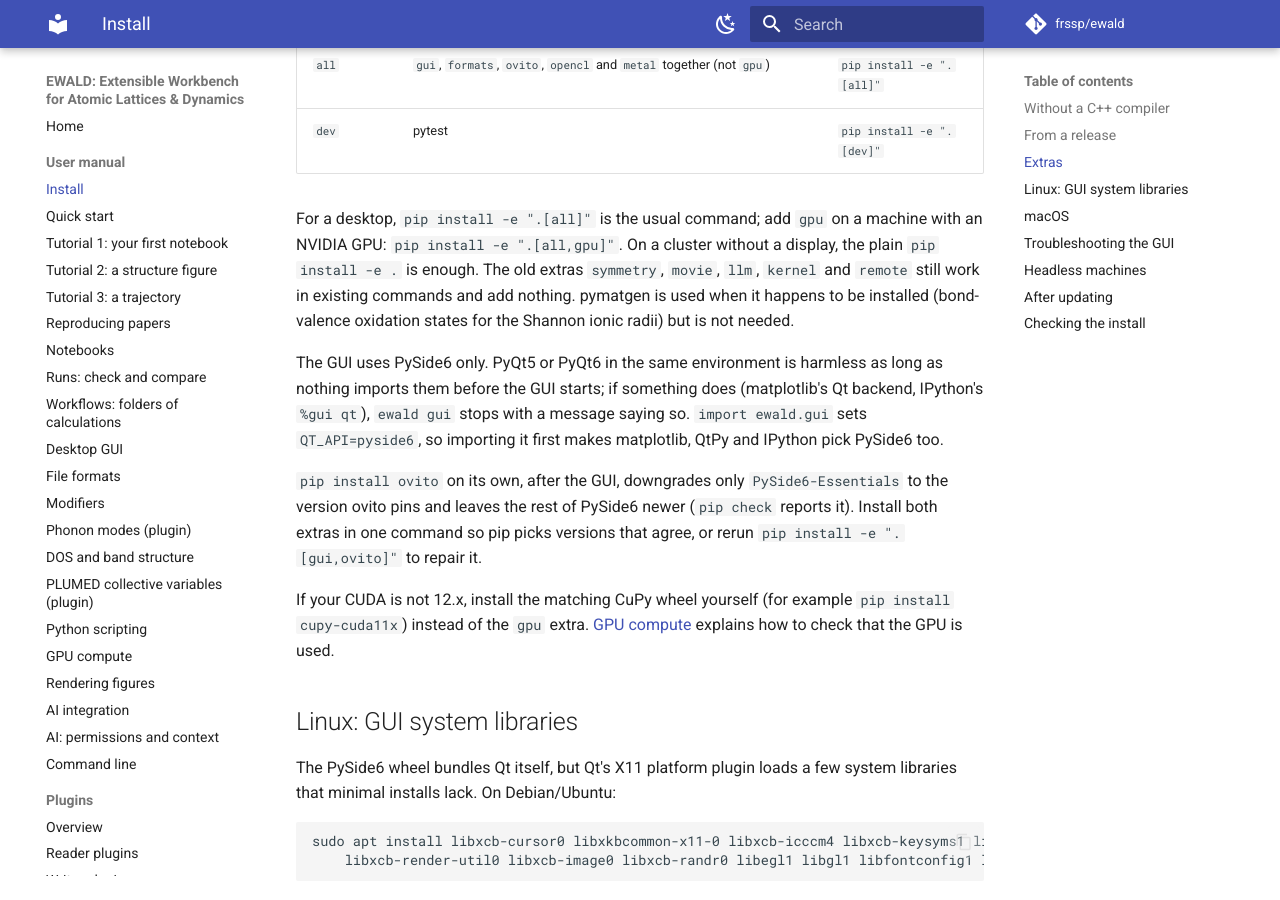
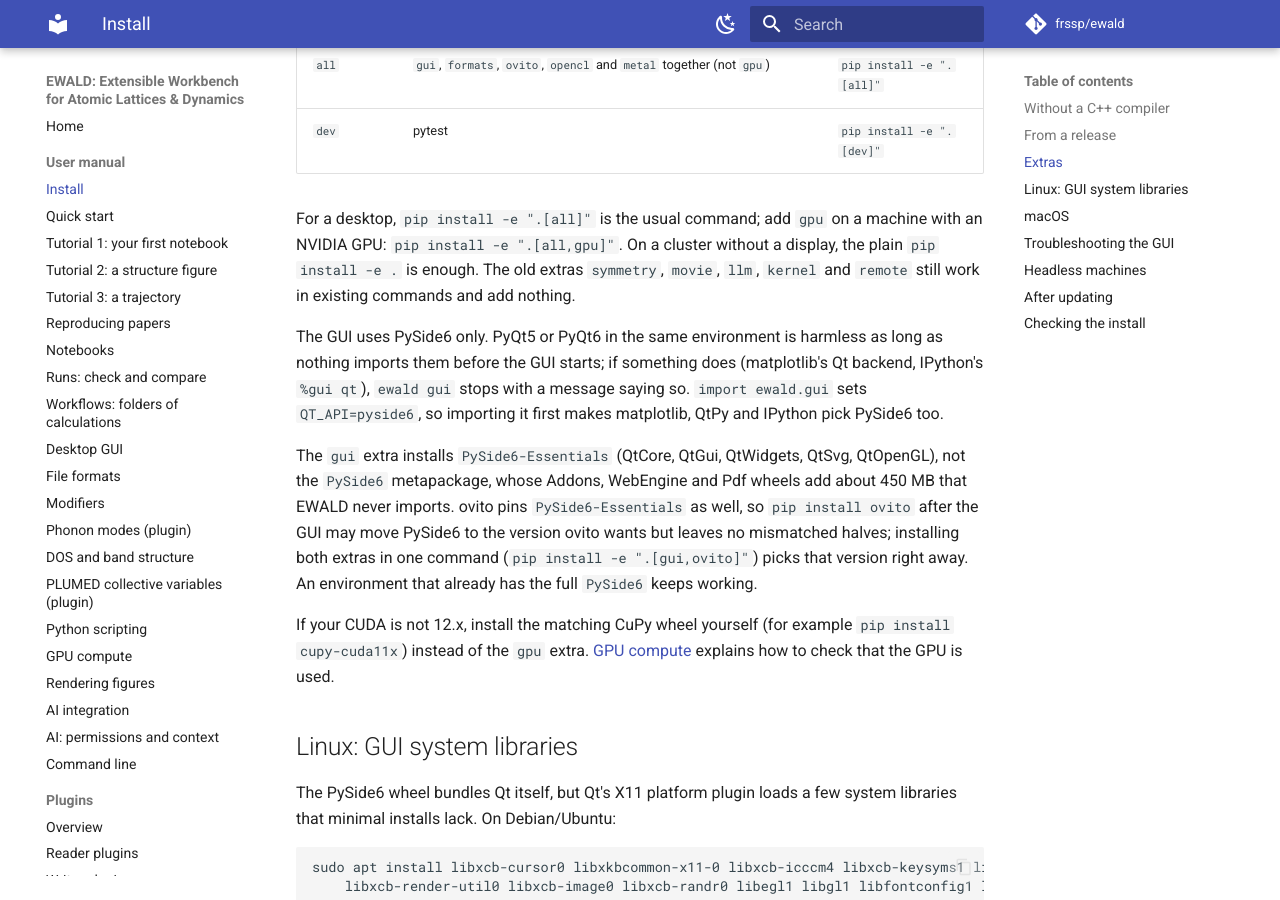
Before and after one commit to frssp/ewald, an MkDocs documentation site: the page built from docs/user/install.md, in a window 1280 px wide and 900 px high, scrolled down 2362 px. Built offline with MkDocs 1.6.1 and Material for MkDocs 9.7.7, drawn with Linux system fonts in a browser that asks for light colours; comment, search, counter and statistics services are not loaded.

Commit message:
Install PySide6-Essentials for the gui extra, not the PySide6 metapackage
EWALD imports only QtCore, QtGui, QtWidgets, QtSvg and QtOpenGL(Widgets), all in
PySide6-Essentials. The metapackage added PySide6-Addons, -WebEngine and -Pdf
(about 450 MB) that nothing imports, and ovito pins PySide6-Essentials, so
[gui,ovito] no longer mixes two Qt versions. todo.md records the measured
dependency audit (core 121 distributions, 1.5 GB on Linux).

Co-Authored-By: Claude Opus 5.5 <noreply@anthropic.com>

```diff
--- a/docs/user/install.md
+++ b/docs/user/install.md
@@ -90,17 +90,19 @@ hosts (paramiko, keyring). Only heavy or platform-specific parts are extras:
 For a desktop, `pip install -e ".[all]"` is the usual command; add `gpu` on a machine with an
 NVIDIA GPU: `pip install -e ".[all,gpu]"`. On a cluster without a display, the plain
 `pip install -e .` is enough. The old extras `symmetry`, `movie`, `llm`, `kernel` and `remote`
-still work in existing commands and add nothing. pymatgen is used when it happens to be
-installed (bond-valence oxidation states for the Shannon ionic radii) but is not needed.
+still work in existing commands and add nothing.
 
 The GUI uses PySide6 only. PyQt5 or PyQt6 in the same environment is harmless as long as nothing
 imports them before the GUI starts; if something does (matplotlib's Qt backend, IPython's
 `%gui qt`), `ewald gui` stops with a message saying so. `import ewald.gui` sets `QT_API=pyside6`,
 so importing it first makes matplotlib, QtPy and IPython pick PySide6 too.
 
-`pip install ovito` on its own, after the GUI, downgrades only `PySide6-Essentials` to the version
-ovito pins and leaves the rest of PySide6 newer (`pip check` reports it). Install both extras in one
-command so pip picks versions that agree, or rerun `pip install -e ".[gui,ovito]"` to repair it.
+The `gui` extra installs `PySide6-Essentials` (QtCore, QtGui, QtWidgets, QtSvg, QtOpenGL), not the
+`PySide6` metapackage, whose Addons, WebEngine and Pdf wheels add about 450 MB that EWALD never
+imports. ovito pins `PySide6-Essentials` as well, so `pip install ovito` after the GUI may move
+PySide6 to the version ovito wants but leaves no mismatched halves; installing both extras in one
+command (`pip install -e ".[gui,ovito]"`) picks that version right away. An environment that already
+has the full `PySide6` keeps working.
 
 If your CUDA is not 12.x, install the matching CuPy wheel yourself (for example
 `pip install cupy-cuda11x`) instead of the `gpu` extra. [GPU compute](gpu.md) explains how
--- a/pyproject.toml
+++ b/pyproject.toml
@@ -37,7 +37,10 @@ dependencies = ["numpy>=2.0", "scipy", "ase>=3.23", "matplotlib", "pillow", "pyv
 
 [project.optional-dependencies]
 # Only what is heavy, platform-specific or pins other packages stays optional.
-gui = ["PySide6>=6.5", "pyvistaqt>=0.13", "qtconsole>=5.5", "pygments"]   # PySide6 only: no PyQt5/PyQt6 (see ewald/gui/__init__.py)
+# PySide6-Essentials, not the PySide6 metapackage: EWALD uses only QtCore/Gui/Widgets/Svg/OpenGL, and the
+# metapackage adds PySide6-Addons, -WebEngine and -Pdf (about 450 MB) that nothing imports. ovito pins
+# PySide6-Essentials too, so the two no longer pull different Qt versions. No PyQt5/PyQt6 (ewald/gui/__init__.py).
+gui = ["PySide6-Essentials>=6.5", "pyvistaqt>=0.13", "qtconsole>=5.5", "pygments"]
 gpu = ["cupy-cuda12x; sys_platform != 'darwin'"]   # no CUDA on macOS: the extra installs nothing there
 opencl = ["pyopencl>=2022.1"]   # ray tracing on Intel, AMD, NVIDIA and Apple GPUs; needs the GPU's OpenCL driver
 metal = ["pyobjc-framework-Metal>=10; sys_platform == 'darwin'"]   # ray tracing on a Mac's GPU
```
Also changed, not shown: CHANGELOG.md (+3 -0 lines), docs/todo.md (+8 -2 lines), 1 other file.
